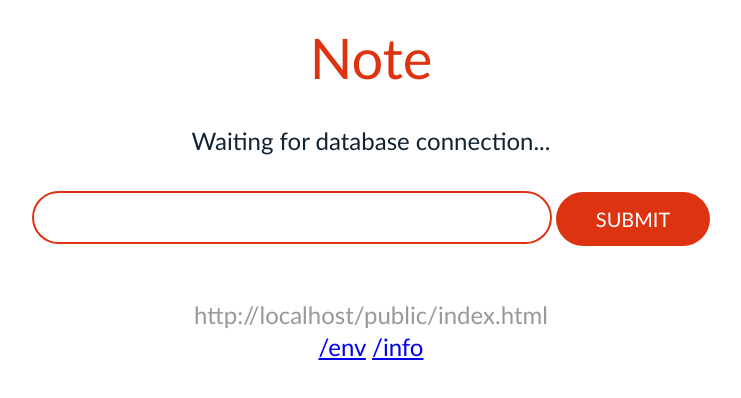
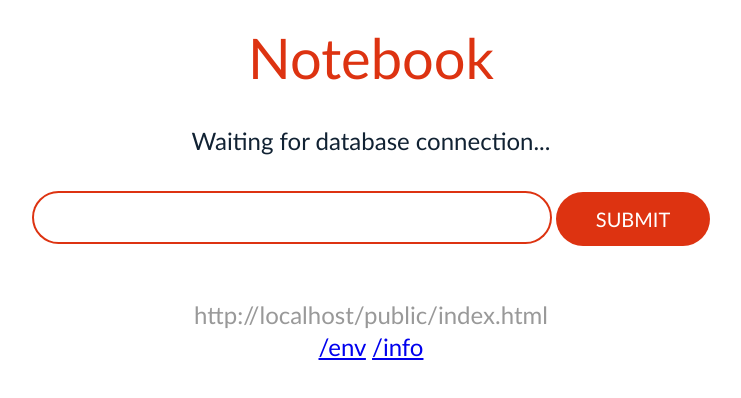
Before and after one commit to tramcandoit/notebook-dev, a plain HTML site: page public/index.html in a window 1280 px wide. Shown: the whole page, without its empty margins (269-1010 px from the left). Drawn offline with nearby package versions, Linux system fonts and the light colour scheme; no server answers.

Commit message:
modify index

```diff
--- a/public/index.html
+++ b/public/index.html
@@ -9,7 +9,7 @@
   </head>
   <body>
     <div id="header">
-      <h1>Note</h1>
+      <h1>Notebook</h1>
     </div>
 
     <div id="guestbook-entries">
```
